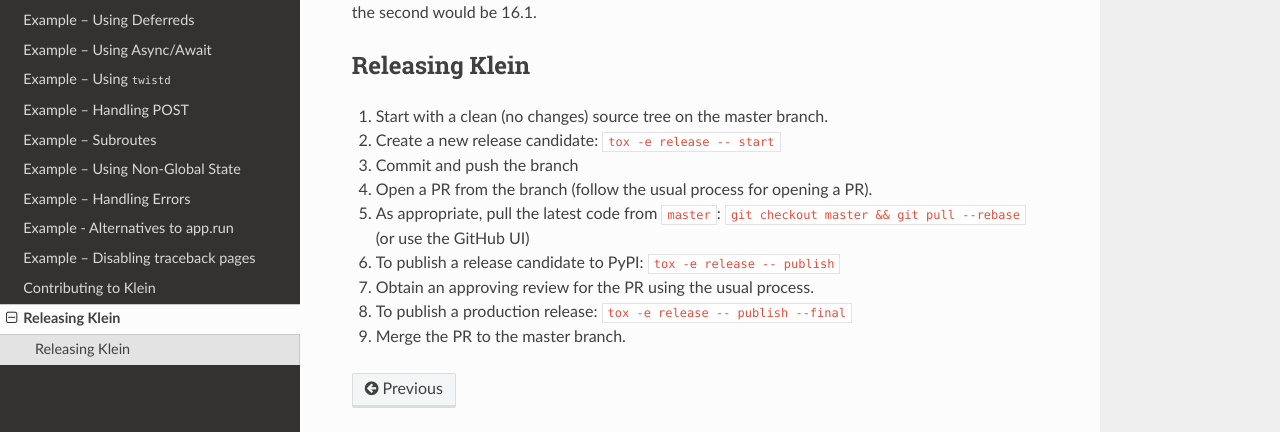
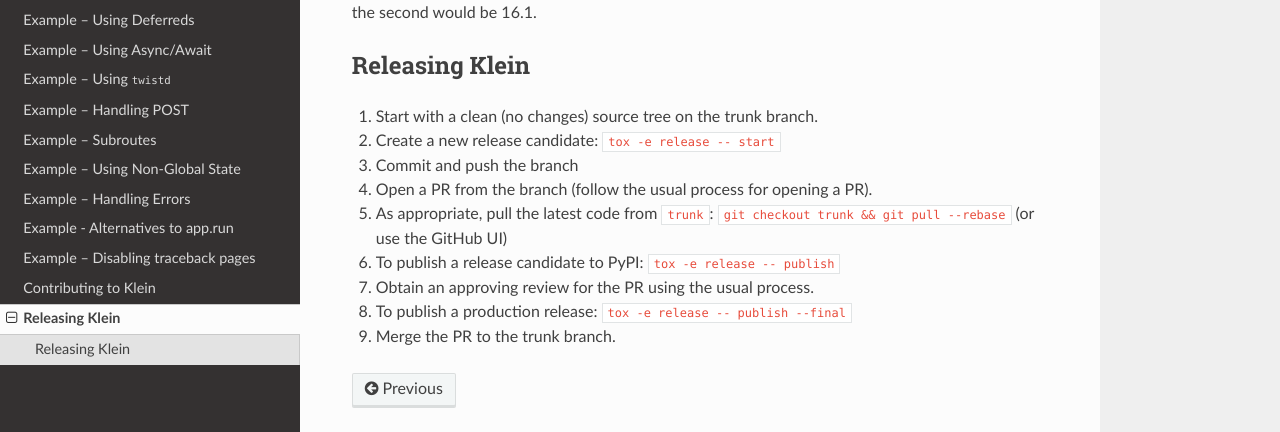
Before and after one commit to twisted/klein, a Sphinx documentation site: the page built from docs/release.rst, in a window 1280 px wide. Shown: the part 255-687 px from the top of the page. Built offline with Sphinx 7.4.7 and the Read the Docs theme 2.0.0, drawn with Linux system fonts in a browser that asks for light colours; the version number could not be read and is left out.

Commit message:
update "master" to "trunk" everywhere it's referenced in code

```diff
--- a/CONTRIBUTING.rst
+++ b/CONTRIBUTING.rst
@@ -38,7 +38,7 @@
   Some parts of Klein (eg. ``klein.resource.ensure_utf8_bytes``) do not adhere to the Twisted style guide, but changing that would break public APIs, which is worse than breaking the style guidelines.
   Similarly, if you change existing code, following the Twisted style guide is good, but is less important than not breaking public APIs.
 - Compatibility across versions is important: here are `Twisted's compatibility guidelines <https://docs.twisted.org/en/stable/development/compatibility-policy.html>`_, which Klein shares.
-- If you're adding a new feature, please add a file with an example and some explanation to the `examples directory <https://github.com/twisted/klein/tree/master/docs/examples>`_, then add your example to ``/docs/index.rst``.
+- If you're adding a new feature, please add a file with an example and some explanation to the `examples directory <https://github.com/twisted/klein/tree/trunk/docs/examples>`_, then add your example to ``/docs/index.rst``.
 - Please run ``tox -e flake8`` to check for style issues in changed code.
   Flake8 and similar tools expose many small-but-common errors early enough that it's easy to remedy the problem.
 - Code changes should have tests: untested code is buggy code.
--- a/docs/release.rst
+++ b/docs/release.rst
@@ -11,12 +11,12 @@
 Releasing Klein
 ---------------
 
-#. Start with a clean (no changes) source tree on the master branch.
+#. Start with a clean (no changes) source tree on the trunk branch.
 #. Create a new release candidate: :code:`tox -e release -- start`
 #. Commit and push the branch
 #. Open a PR from the branch (follow the usual process for opening a PR).
-#. As appropriate, pull the latest code from :code:`master`: :code:`git checkout master && git pull --rebase` (or use the GitHub UI)
+#. As appropriate, pull the latest code from :code:`trunk`: :code:`git checkout trunk && git pull --rebase` (or use the GitHub UI)
 #. To publish a release candidate to PyPI: :code:`tox -e release -- publish`
 #. Obtain an approving review for the PR using the usual process.
 #. To publish a production release: :code:`tox -e release -- publish --final`
-#. Merge the PR to the master branch.
+#. Merge the PR to the trunk branch.
--- a/release.py
+++ b/release.py
@@ -184,9 +184,9 @@
     """
     repository = Repository()
 
-    if repository.head.ref != repository.heads.master:
+    if repository.head.ref != repository.heads.trunk:
         error(
-            f"working copy is from non-master branch: {repository.head.ref}", 1
+            f"working copy is from non-trunk branch: {repository.head.ref}", 1
         )
 
     if repository.is_dirty():
```
Also changed, not shown: README.rst (+6 -6 lines), 1 other file.
